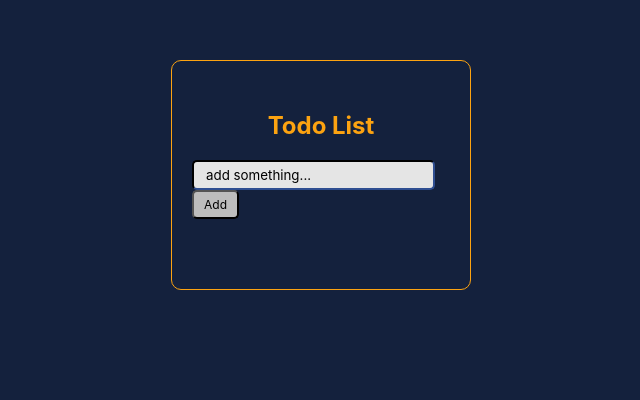
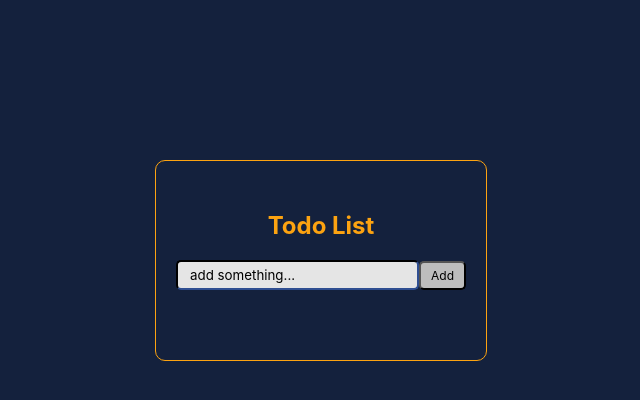
Before and after one commit to EmadNova/TodoList2, a React (Create React App) app: page / in a window 1280 px wide. Shown: the part 140-540 px from the top of the page, without its empty margins (319-959 px from the left). Built offline with nearby package versions, Linux system fonts and the light colour scheme.

Commit message:
everything ok but numbering

```diff
--- a/public/index.html
+++ b/public/index.html
@@ -14,7 +14,6 @@
     <title>Todo List</title>
   </head>
   <body>
-    <noscript>You need to enable JavaScript to run this app.</noscript>
     <div id="root"></div>
   </body>
 </html>
--- a/src/App.js
+++ b/src/App.js
@@ -42,12 +42,17 @@ const App = () => {
 
     const deleteHandler = (index) => {
         setTask(task.filter(delTask => index !== delTask.id))
+
+        for (let i = 0; i < task.filter.length; i++) {
+            task.filter[i].number = i;
+        }
+
     }
 
     const editHandler = (newInput, index) => {
         setTask(task.map(edtTask => {
-            if (index === edtTask.id) {
-                edtTask = newInput
+            if (edtTask.id === index) {
+                edtTask.data = newInput
             }
             return edtTask
         }))
--- a/src/App.module.scss
+++ b/src/App.module.scss
@@ -3,9 +3,10 @@ body {
 }
 
 .container {
-  padding: 200px;
-  width: 300px;
-  margin: 0 auto;
+  display: flex;
+  align-items: center;
+  justify-content: center;
+  height: 100vh;
 
   .innerContainer {
     display: flex;
@@ -16,6 +17,7 @@ body {
     border-radius: 10px;
     padding: 50px 20px;
     border: 1px solid #fca311;
+    max-width: 300px;
 
 
     h1 {
@@ -163,3 +165,28 @@ body {
     }
   }
 }
+
+@media screen and (min-width: 1201px) {
+  //Large Desktop
+
+}
+
+@media screen and (min-width: 1024px) and (max-width: 1200px) {
+  //Desktop
+
+}
+
+@media screen and (min-width: 769px) and (max-width: 1023px) {
+  //Laptop
+
+}
+
+@media screen and (min-width: 481px) and (max-width: 768px) {
+  //TABLET
+
+}
+
+@media screen and (min-width: 320px) and (max-width: 480px) {
+  //MOBILE
+
+}
```
